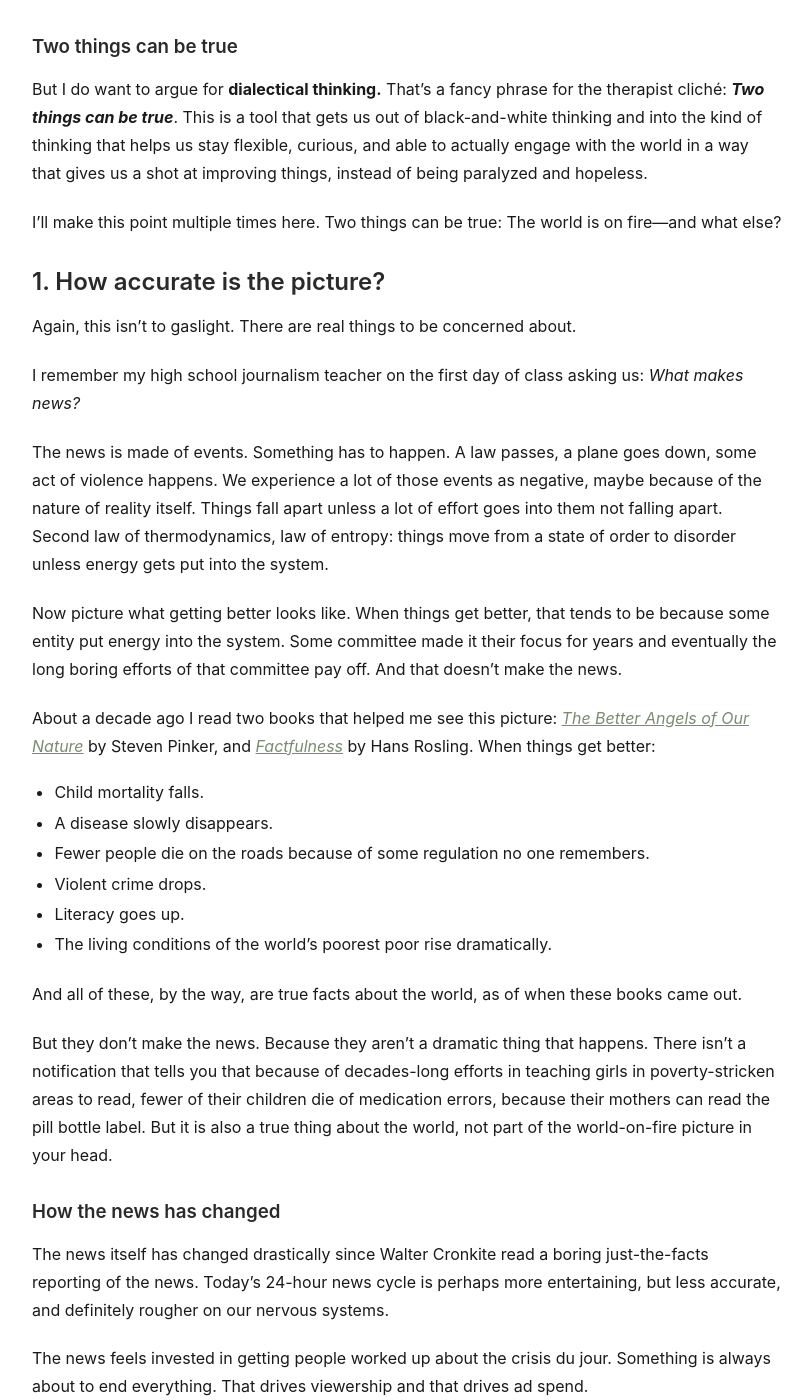
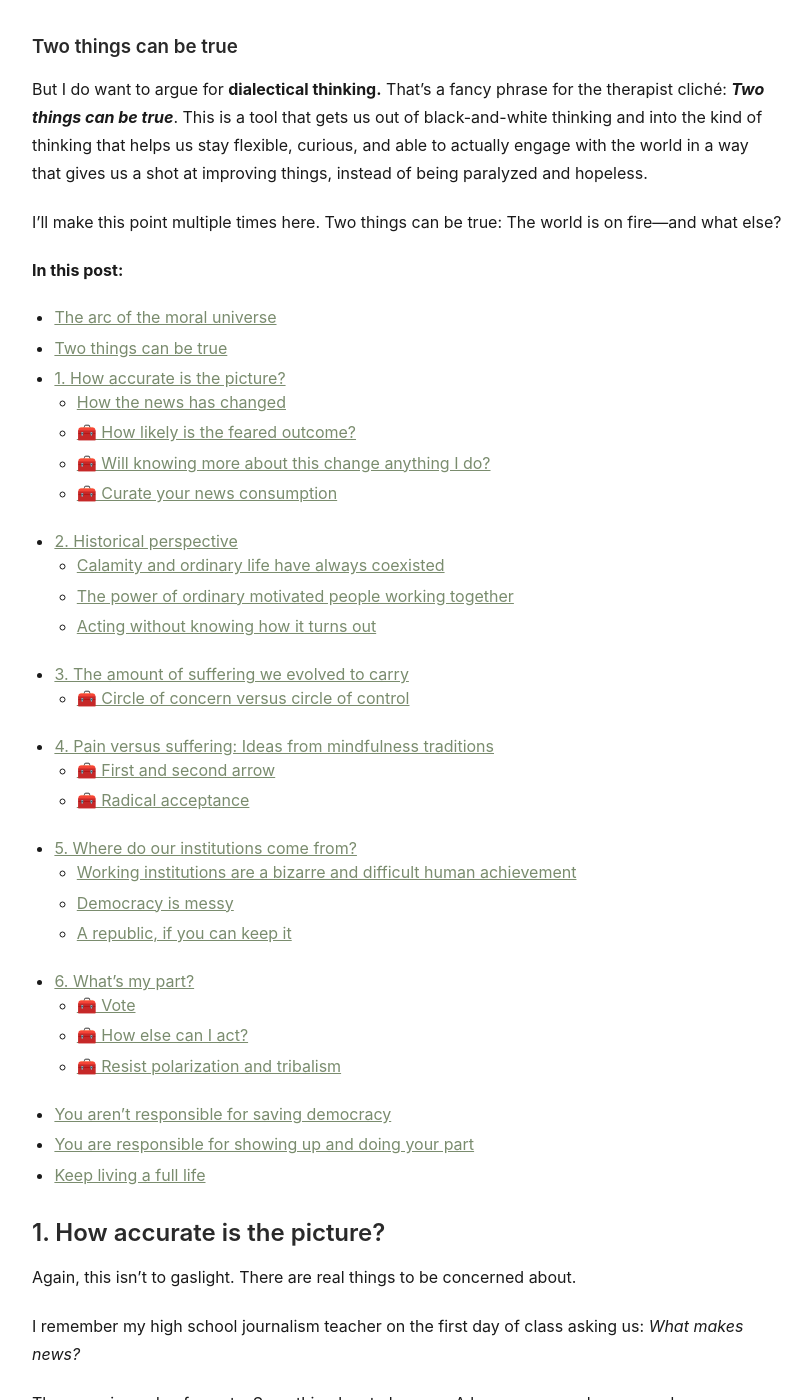
Before and after one commit to SaraRands/sararands-site, a Jekyll site: the page built from _posts/2026-10-04-political-anxiety.md, in a window 1280 px wide and 1400 px high, scrolled down 1378 px. Shown: the whole window, without its empty margins (233-1045 px from the left). Built offline with Jekyll 4.4.1, drawn with Linux system fonts in a browser that asks for light colours.

Commit message:
political anxiety edits

```diff
--- a/_posts/2026-10-04-political-anxiety.md
+++ b/_posts/2026-10-04-political-anxiety.md
@@ -35,6 +35,12 @@ This was first written by Theodore Parker, an abolitionist minister, in 1853. An
 But I do want to argue for **dialectical thinking.** That’s a fancy phrase for the therapist cliché: ***Two things can be true***. This is a tool that gets us out of black-and-white thinking and into the kind of thinking that helps us stay flexible, curious, and able to actually engage with the world in a way that gives us a shot at improving things, instead of being paralyzed and hopeless.
 
 I’ll make this point multiple times here. Two things can be true: The world is on fire---and what else?
+
+**In this post:**
+
+* TOC
+{:toc}
+
 
 ## 1. How accurate is the picture?
 
```
